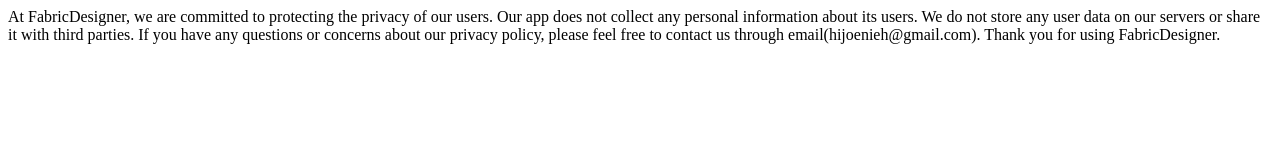
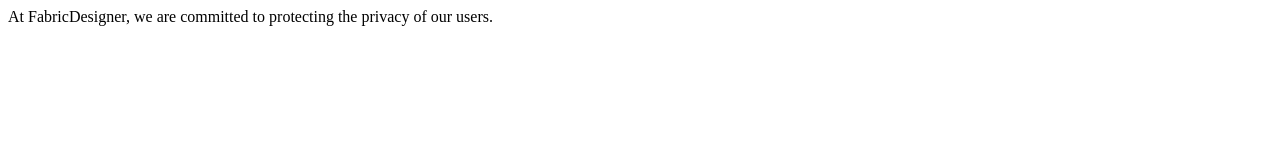
Before and after one commit to DDNIE/DDNIE.github.io, a plain HTML site: page index.html in a window 1280 px wide. Drawn offline with Linux system fonts and the light colour scheme.

Commit message:
change test

```diff
--- a/index.html
+++ b/index.html
@@ -7,9 +7,7 @@
 </head>
 <body>
     <div>
-        At FabricDesigner, we are committed to protecting the privacy of our users. Our app does not collect any personal information about its users. We do not store any user data on our servers or share it with third parties.
-If you have any questions or concerns about our privacy policy, please feel free to contact us through email(hijoenieh@gmail.com).
-Thank you for using FabricDesigner.
+        At FabricDesigner, we are committed to protecting the privacy of our users.
     </div>
 </body>
 </html>
```
